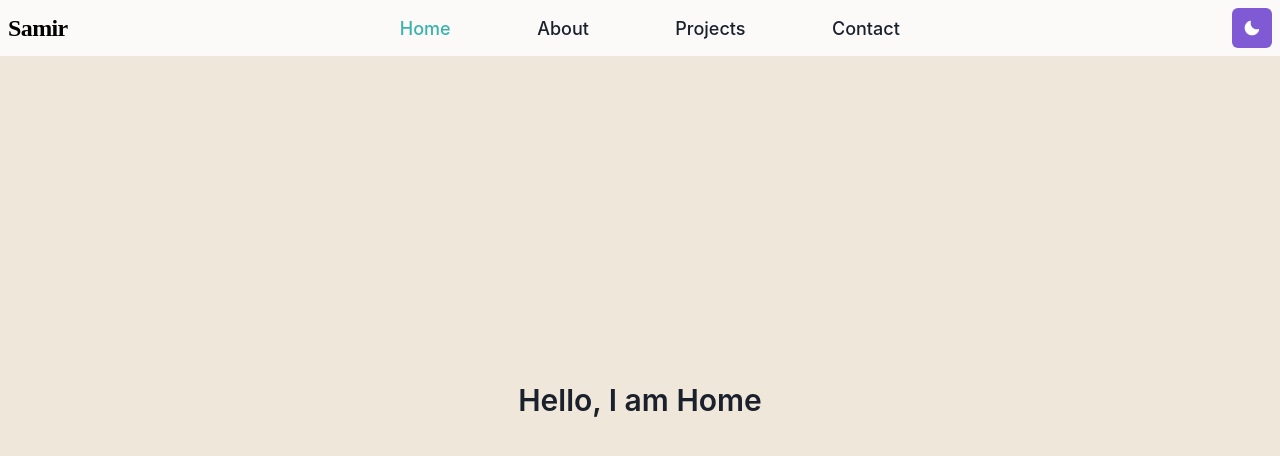
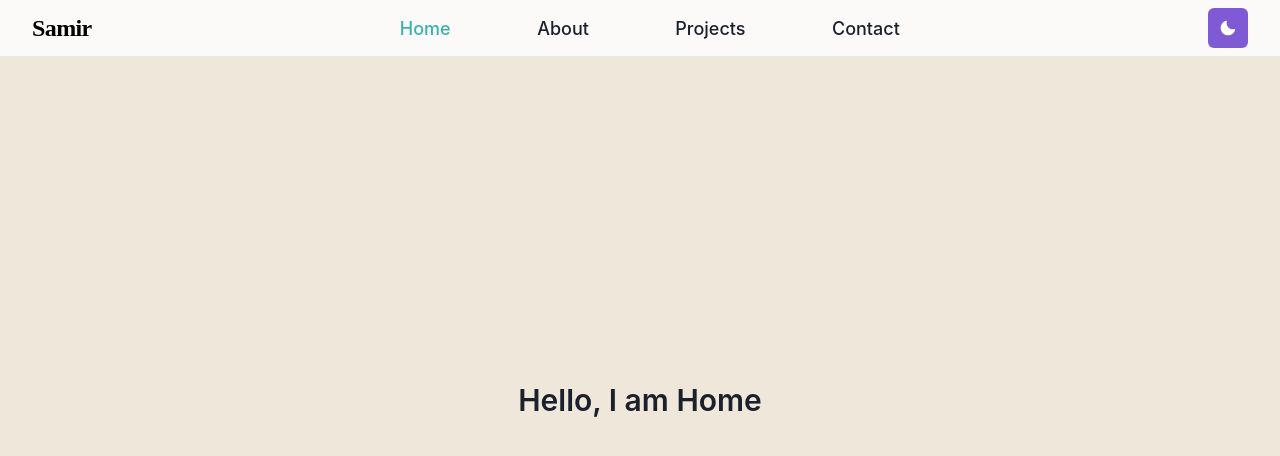
Before and after one commit to Samiroutlook/Navbar, a React (Vite) app: page / in a window 1280 px wide. Shown: the top 456 px of the page. Built offline with nearby package versions, Linux system fonts and the light colour scheme.

Commit message:
complete

```diff
--- a/src/Components/Navbar/Navbar.jsx
+++ b/src/Components/Navbar/Navbar.jsx
@@ -32,7 +32,7 @@ function Navbar() {
       h={14}
       alignItems="center"
       justifyContent="space-between"
-      px={("8", "2")}
+      px={["2", "8"]}
     >
       <Text
         fontFamily={"Roboto Mono "}
--- a/vite.config.js
+++ b/vite.config.js
@@ -1,7 +1,7 @@
 import { defineConfig } from "vite";
 import react from "@vitejs/plugin-react";
 
+// https://vitejs.dev/config/
 export default defineConfig({
   plugins: [react()],
-  base: "/Navbar/", // Replace 'Navbar' with your repository name
 });
```
Also changed, not shown: package.json (+2 -5 lines).
